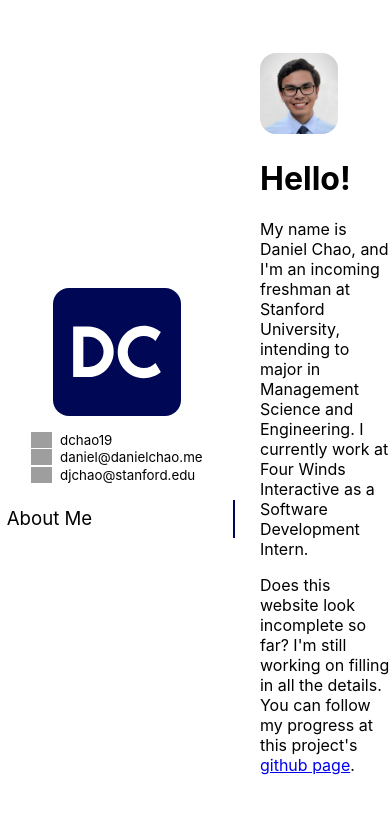
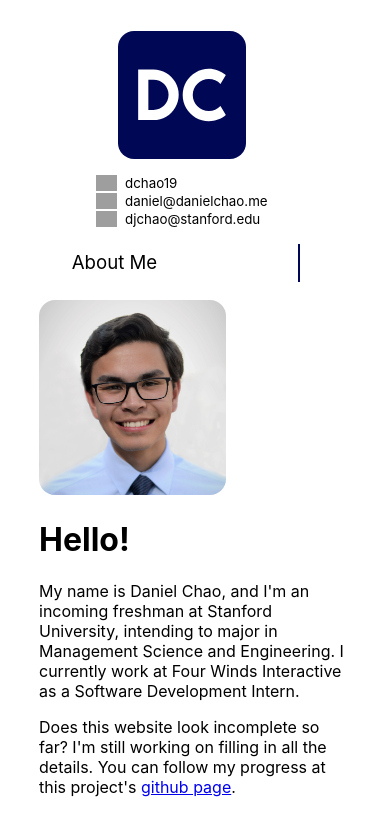
Before and after one commit to dchao19/portfolio, a React (Create React App) app: page / in a window 390 px wide. Shown: the top 836 px of the page. Built offline with nearby package versions, Linux system fonts and the light colour scheme; grey boxes are pictures that could not be loaded; a web font is replaced by a local one.

Commit message:
Improve layout of website on mobile

```diff
--- a/src/App.css
+++ b/src/App.css
@@ -17,11 +17,12 @@
   text-align: left;
 }
 
-@keyframes App-logo-spin {
-  from {
-    transform: rotate(0deg);
+@media only screen and (max-width: 700px) {
+  .App {
+    flex-direction: column;
   }
-  to {
-    transform: rotate(360deg);
+
+  .App-content {
+    width: 80vw;
   }
 }
```
